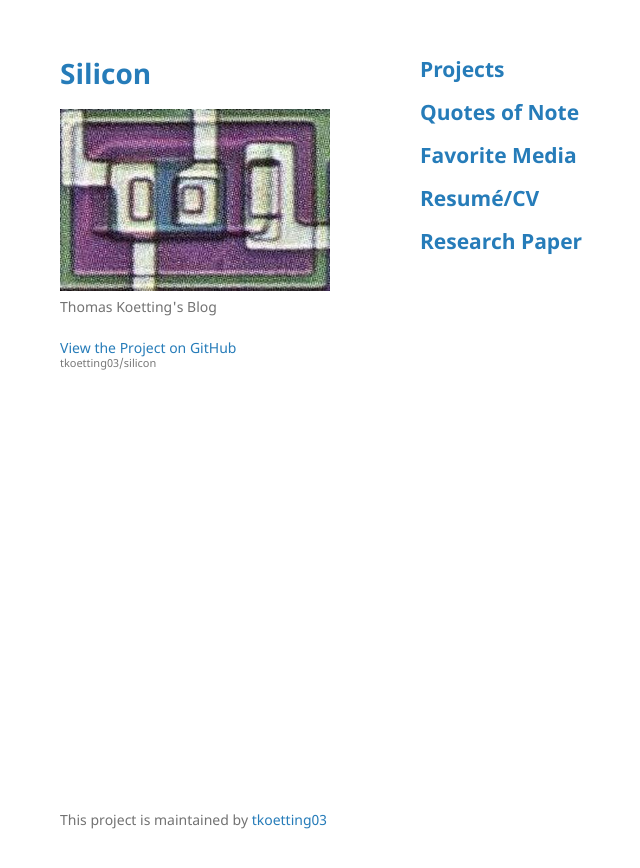
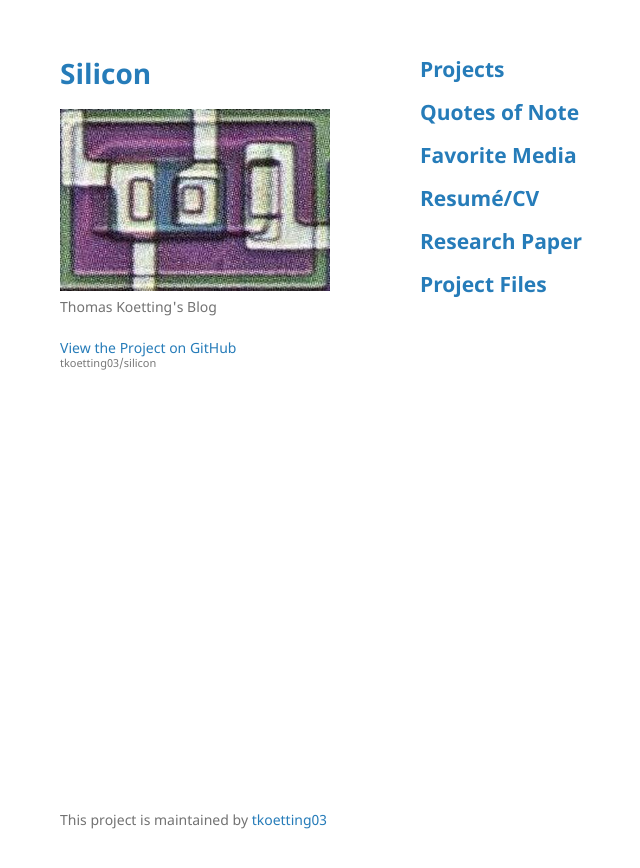
Before and after one commit to tkoetting03/silicon, a Jekyll site: the page built from index.md, in a window 1280 px wide. Shown: the top 868 px of the page, without its empty margins (150-790 px from the left). Built offline with Jekyll 4.4.1, drawn with Linux system fonts in a browser that asks for light colours; our own code applies the rules of GitHub Pages for plain Markdown files.

Commit message:
Add Project Files link to index.md

```diff
--- a/index.md
+++ b/index.md
@@ -8,3 +8,5 @@
 ## [Resumé/CV](./Thomas_Koetting_Resume.pdf)
 
 ## [Research Paper](./Can_Non-Cooperative_Game_Theory.pdf)
+
+## [Project Files](./projectfiles.md)
```
